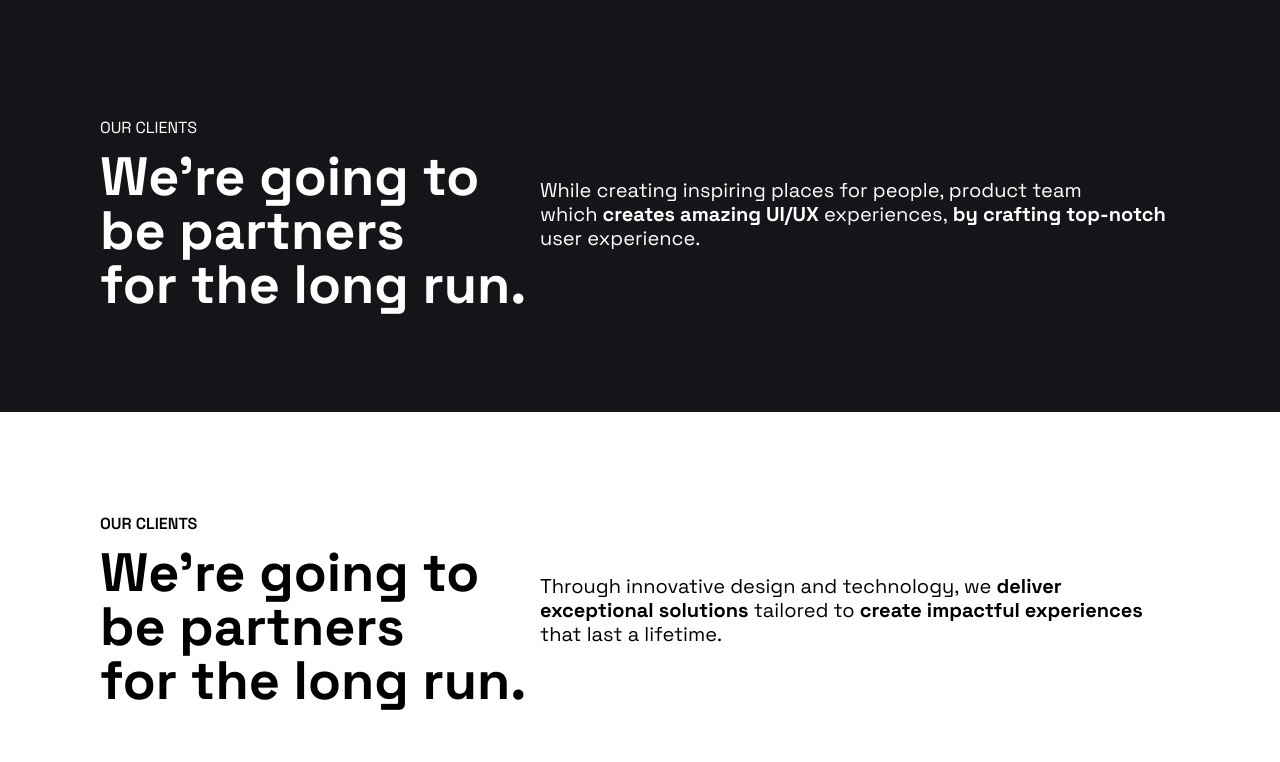
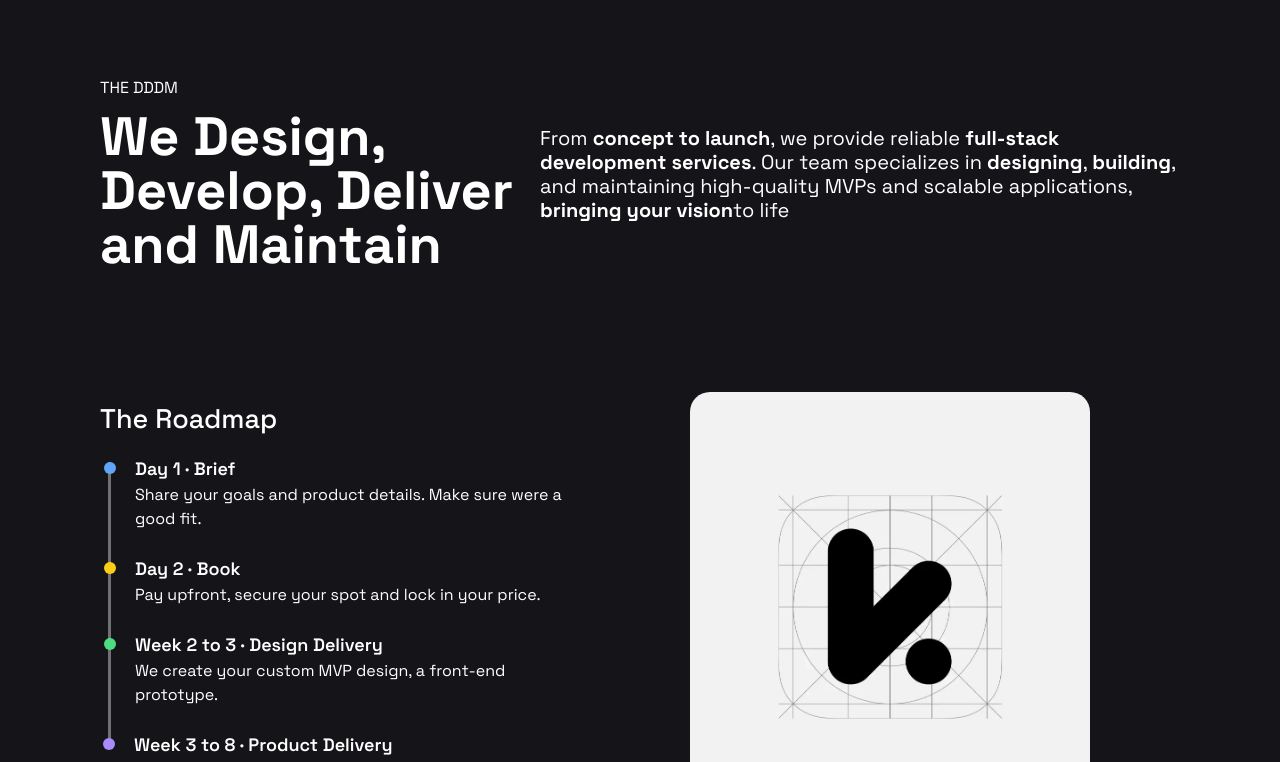
Before and after one commit to pranshuj73/keizer-web, a Next.js app: page / in a window 1280 px wide. Shown: the part 820-1582 px from the top of the page. Built offline with nearby package versions, Linux system fonts and the light colour scheme; a web font is replaced by a local one; what @xpd/tailwind-3dtransforms would draw is missing.

Commit message:
feat(landing/client): update client component to now display a roadmap with updated copy

```diff
--- a/src/components/clients/index.tsx
+++ b/src/components/clients/index.tsx
@@ -1,29 +1,73 @@
+import Image from "next/image";
+import RoadmapElement from "../ui/roadmap";
+
 const ClientSection = () => {
   return (
     <section id="client" className=" bg-primary">
-      <div className="md:p-[100px] px-[24px] py-[60px] mx-auto max-w-[1536px] tracking-[-1%] flex md:flex-row flex-col justify-between md:items-center">
+      <div className="md:px-[100px] px-[24px] py-[60px] mx-auto max-w-[1536px] tracking-[-1%] flex md:flex-row flex-col justify-between md:items-center">
         <div>
-          <p className="uppercase text-[16px] pb-[10px]">Our clients</p>
+          <p className="uppercase text-[16px] pb-[10px]">The DDDM</p>
           <h2 className="md:text-[54px] text-[32px] font-bold leading-[100%]">
-            We’re going to
+            We Design,
             <br />
-            be partners
-            <span className="inline-block md:hidden">&nbsp;for</span>
+            Develop, Deliver
             <br />
-            <span className="hidden md:inline-block">for</span> the long run.
+            and Maintain
           </h2>
         </div>
 
         <div className="md:w-[640px] w-full md:text-[20px] mt-[24px]  md:leading-[24px] leading-[18px] md:mt-0 text-[15px]">
           <p>
-            While creating inspiring places for people, product team which&nbsp;
-            <span className="font-bold">creates amazing UI/UX </span>{" "}
-            experiences,
-            <span className="font-bold">&nbsp;by crafting top-notch</span> user
-            experience.
+            From <span className="font-bold">concept to launch</span>, we
+            provide reliable{" "}
+            <span className="font-bold">full-stack development services</span>.
+            Our team specializes in <span className="font-bold">designing</span>
+            , <span className="font-bold">building</span>, and maintaining
+            high-quality MVPs and scalable applications,{" "}
+            <span className="font-bold">bringing your vision</span>to life
           </p>
         </div>
       </div>
+      <div className="md:px-[100px] px-[24px] py-[60px] mx-auto max-w-[1536px] tracking-[-1%] flex md:flex-row flex-col justify-between md:items-center gap-4">
+        <div>
+          <h3 className="font-medium md:text-[27px] text-[16px] mb-6">
+            The Roadmap
+          </h3>
+          <div className="flex flex-col flex-nowrap items-start">
+            <RoadmapElement
+              title="Day 1 · Brief"
+              description="Share your goals and product details. Make sure were a good fit."
+              indicatorClass="!bg-blue-400"
+            />
+            <RoadmapElement
+              title="Day 2 · Book"
+              description="Pay upfront, secure your spot and lock in your price."
+              indicatorClass="!bg-yellow-400"
+            />
+            <RoadmapElement
+              title="Week 2 to 3 · Design Delivery"
+              description="We create your custom MVP design, a front-end prototype."
+              indicatorClass="!bg-green-400"
+            />
+            <RoadmapElement
+              title="Week 3 to 8 · Product Delivery"
+              description="Receive your working customer ready MVP."
+              indicatorClass="!bg-violet-400"
+              endElement
+            />
+          </div>
+        </div>
+        <div className="md:w-[640px] w-full md:text-[20px] mt-[24px]  md:leading-[24px] leading-[18px] md:mt-0 text-[15px] flex items-center justify-center">
+          <Image
+            src={"/assets/project/project-4.webp"}
+            width={897}
+            height={966}
+            alt="Keizer Roadmap"
+            className="w-full max-w-[400px] h-auto aspect-[897/966] rounded-[20px] "
+          />
+        </div>
+      </div>
+      <div></div>
     </section>
   );
 };
--- /dev/null
+++ b/src/components/ui/roadmap.tsx
@@ -0,0 +1,27 @@
+type RoadmapProps = {
+  title: string;
+  description: string;
+  containerClass?: string;
+  indicatorClass?: string;
+  endElement?: boolean;
+};
+
+export default function RoadmapElement({
+  title,
+  description,
+  containerClass,
+  indicatorClass,
+  endElement,
+}: RoadmapProps) {
+  return (
+    <div
+      className={`flex flex-col relative pl-6 ${endElement ? "ml-[10px]" : "ml-2 border-l-[3px] border-foreground/40"} pb-8 -mt-[1px] ${containerClass}`}
+    >
+      <div
+        className={`absolute -left-[7px] size-3 bg-white rounded-full z-10 ${indicatorClass}`}
+      />
+      <span className="text-lg font-semibold -mt-[7px]">{title}</span>
+      <span>{description}</span>
+    </div>
+  );
+}
```
